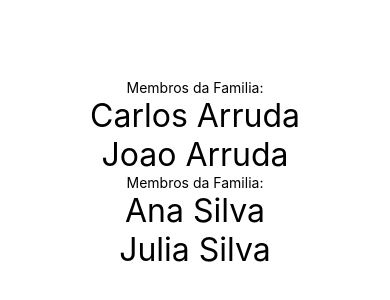
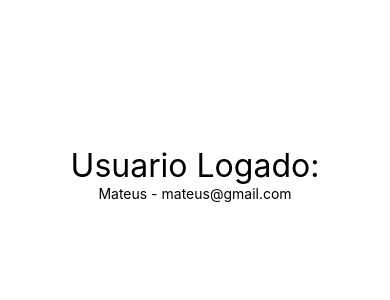
Before and after one commit to mateusdearaujo/react-native-project, a React Native app: screen / in a window 390 px wide. Shown: the part 248-548 px from the top of the page. Built offline with nearby package versions, Linux system fonts and the light colour scheme.

Commit message:
feat: creating UsuarioLogado component

```diff
--- a/src/App.js
+++ b/src/App.js
@@ -12,19 +12,21 @@ import { SafeAreaView, StyleSheet } from 'react-native'
 // import ContadorV2 from './components/contador/ContadorV2'
 // import Diferenciar from './components/Diferenciar'
 // import ParImpar from './components/ParImpar'
-import Familia from './components/relacao/Familia'
-import Membro from './components/relacao/Membro'
+// import Familia from './components/relacao/Familia'
+// import Membro from './components/relacao/Membro'
+import UsuarioLogado from './components/UsuarioLogado'
 
 export default () => (
     <SafeAreaView style={style.App}>
-        <Familia>
-            <Membro nome="Carlos" sobrenome="Arruda"/>
-            <Membro nome="Joao" sobrenome="Arruda"/>
-        </Familia>
-        <Familia>
-            <Membro nome="Ana" sobrenome="Silva"/>
-            <Membro nome="Julia" sobrenome="Silva"/>
-        </Familia>
+        <UsuarioLogado usuario={{nome: 'Mateus', email: 'mateus@gmail.com'}}/>
+        {/*<Familia>*/}
+        {/*    <Membro nome="Carlos" sobrenome="Arruda"/>*/}
+        {/*    <Membro nome="Joao" sobrenome="Arruda"/>*/}
+        {/*</Familia>*/}
+        {/*<Familia>*/}
+        {/*    <Membro nome="Ana" sobrenome="Silva"/>*/}
+        {/*    <Membro nome="Julia" sobrenome="Silva"/>*/}
+        {/*</Familia>*/}
         {/*<ParImpar num={3}/>*/}
         {/*<Diferenciar/>*/}
         {/*<ContadorV2/>*/}
--- a/src/components/UsuarioLogado.js
+++ b/src/components/UsuarioLogado.js
@@ -0,0 +1,15 @@
+import React from 'react'
+import { Text } from 'react-native'
+import Estilo from './estilo'
+import If from './If'
+
+export default ({ usuario = {} }) => {
+    return (
+        <>
+            <If teste={!!usuario}>
+                <Text style={Estilo.fontG}>Usuario Logado:</Text>
+                <Text>{usuario.nome} - {usuario.email}</Text>
+            </If>
+        </>
+    )
+}
```
